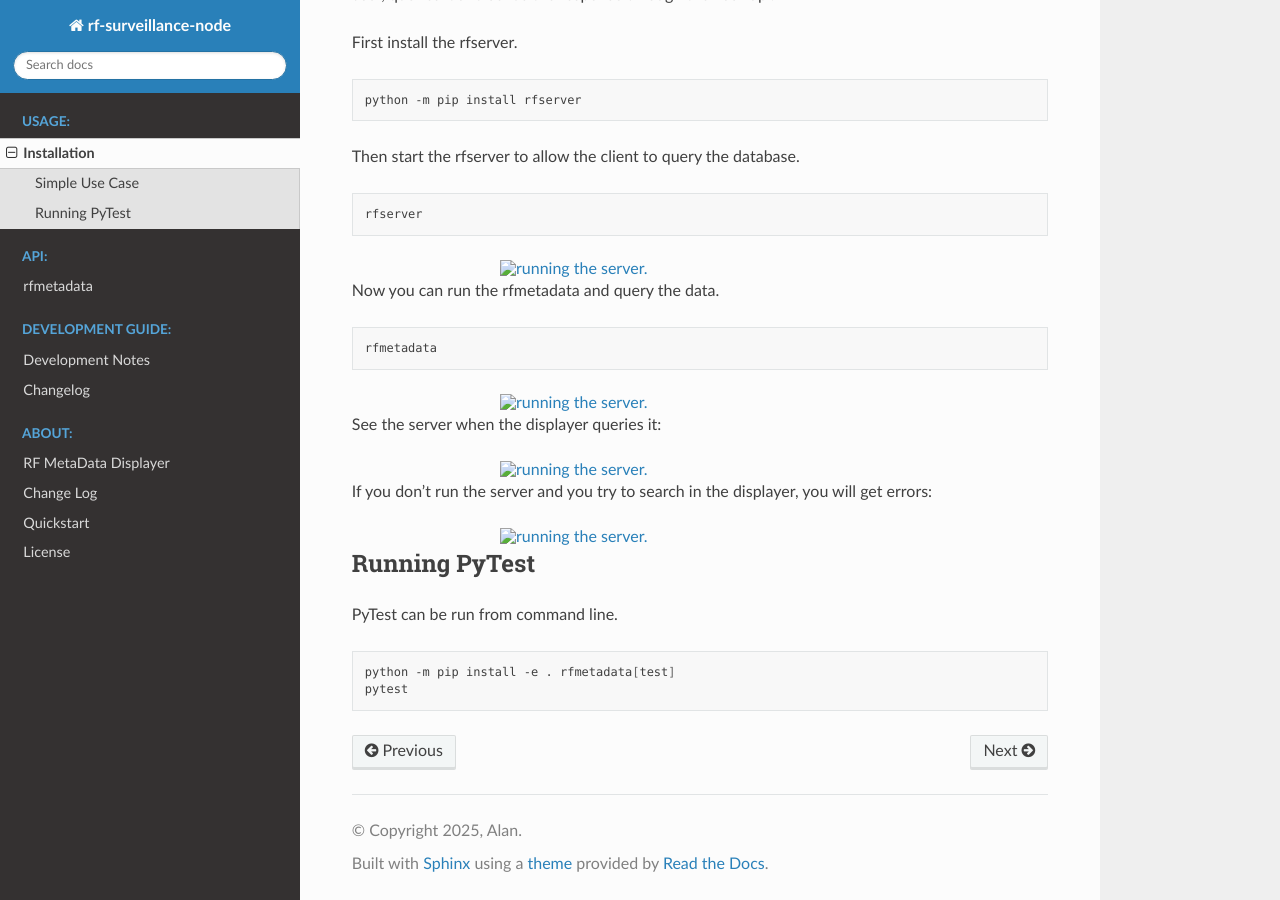
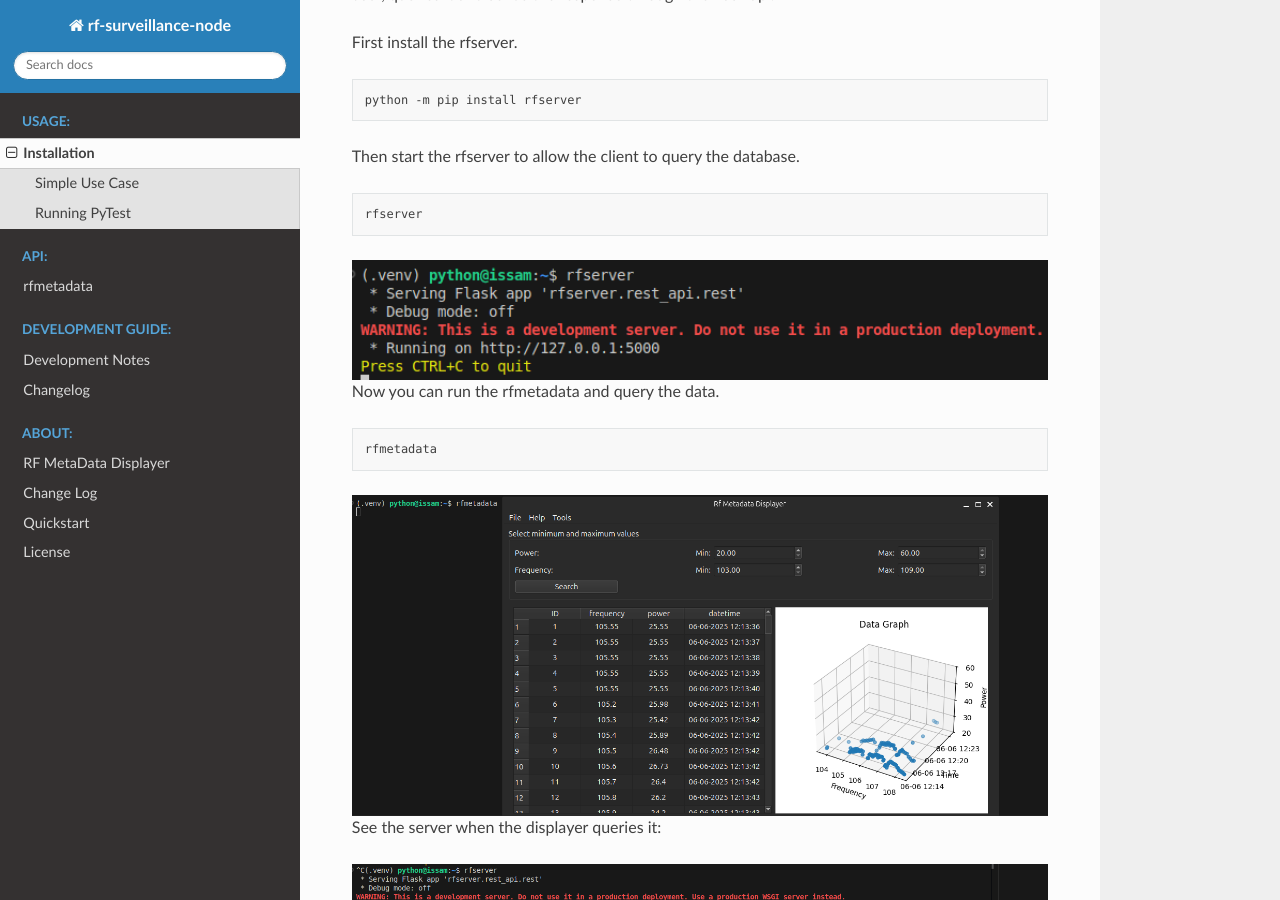
Before and after one commit to alanmehio/rf-metadata-displayer, a Sphinx documentation site: the page built from docs/source/contents/usage.rst, in a window 1280 px wide and 900 px high, scrolled down 492 px. Built offline with Sphinx 7.4.7 and the Read the Docs theme 3.1.0, drawn with Linux system fonts in a browser that asks for light colours.

Commit message:
fixing the pictures

```diff
--- a/docs/source/contents/usage.rst
+++ b/docs/source/contents/usage.rst
@@ -33,9 +33,9 @@ Then start the rfserver to allow the client to query the database.
 
   rfserver
 
-.. image:: _static/rfserver.png
+.. image:: ../_static/rfserver.png
    :alt: running the server.
-   :width: 400px
+   :width: 900px
    :align: center
 
 Now you can run the rfmetadata and query the data.
@@ -44,23 +44,23 @@ Now you can run the rfmetadata and query the data.
 
   rfmetadata
 
-.. image:: _static/rfmetadata.png
-   :alt: running the server.
-   :width: 400px
+.. image:: ../_static/rfmetadata.png
+   :alt: running the displayer.
+   :width: 900px
    :align: center
 
 See the server when the displayer queries it:
 
-.. image:: _static/rfserverQuery.png
-   :alt: running the server.
-   :width: 400px
+.. image:: ../_static/rfserverQuery.png
+   :alt: server responses.
+   :width: 900px
    :align: center
 
 If you don't run the server and you try to search in the displayer, you will get errors:
 
-.. image:: _static/rfmetadataErrors.png
-   :alt: running the server.
-   :width: 400px
+.. image:: ../_static/rfmetadataErrors.png
+   :alt: rfmetada without the server.
+   :width: 900px
    :align: center
 
 --------------
```
